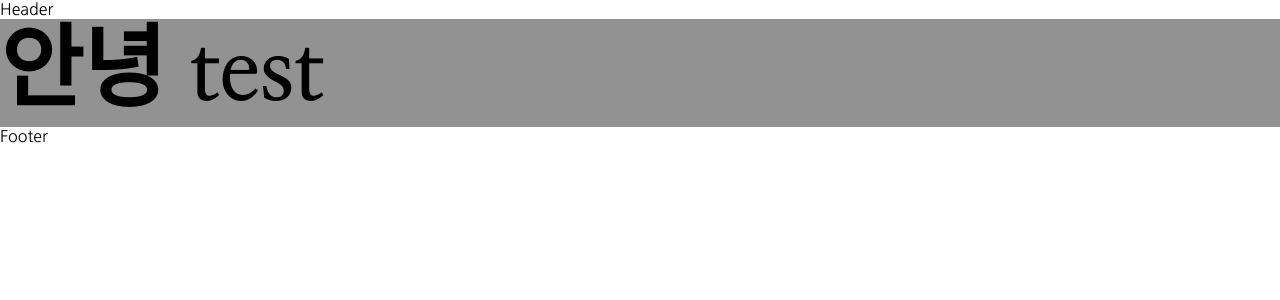
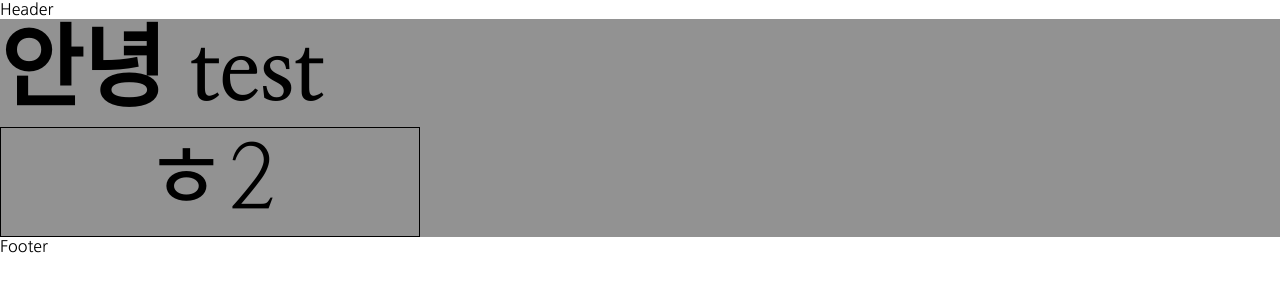
Before and after one commit to msun97/project-vancleef, a React (Vite) app: page / in a window 1280 px wide. Shown: the top 300 px of the page. Built offline with nearby package versions, Linux system fonts and the light colour scheme.

Commit message:
tailwind 우선순위 수정

```diff
--- a/package.json
+++ b/package.json
@@ -11,6 +11,7 @@
   },
   "dependencies": {
     "@reduxjs/toolkit": "^2.6.0",
+    "clsx": "^2.1.1",
     "react": "^19.0.0",
     "react-dom": "^19.0.0",
     "react-redux": "^9.2.0",
--- /dev/null
+++ b/src/components/button/index.jsx
@@ -0,0 +1,29 @@
+import clsx from 'clsx';
+
+const Button = ({
+  children,
+  variant = 'primary',
+  fullWidth = false,
+  icon,
+  className,
+  ...props
+}) => {
+  return (
+    <button
+      className={clsx(
+        'flex items-center justify-center font-medium transition-colors duration-200',
+        variant === 'primary' && 'bg-gray-100 text-white hover:bg-gray-80',
+        variant === 'secondary' &&
+          'bg-transparent text-gray-100 border hover:bg-gray-100 hover:text-white hover:border-0',
+        fullWidth && 'w-full',
+        className,
+      )}
+      {...props}
+    >
+      {icon && <span className="mr-2">{icon}</span>}
+      {children}
+    </button>
+  );
+};
+
+export default Button;
--- a/src/index.css
+++ b/src/index.css
@@ -1,57 +1,5 @@
 @import url('http://fonts.googleapis.com/earlyaccess/nanumgothic.css');
 @import url('http://fonts.googleapis.com/earlyaccess/nanummyeongjo.css');
-@import 'tailwindcss';
-@theme {
-  --color-primary-10: var(--primary-10);
-  --color-primary-20: var(--primary-20);
-  --color-primary-30: var(--primary-30);
-  --color-primary-40: var(--primary-40);
-  --color-primary-50: var(--primary-50);
-  --color-primary-60: var(--primary-60);
-  --color-primary-70: var(--primary-70);
-  --color-primary-80: var(--primary-80);
-  --color-primary-90: var(--primary-90);
-
-  --color-gray-0: var(--gray-0);
-  --color-gray-10: var(--gray-10);
-  --color-gray-20: var(--gray-20);
-  --color-gray-30: var(--gray-30);
-  --color-gray-40: var(--gray-40);
-  --color-gray-50: var(--gray-50);
-  --color-gray-60: var(--gray-60);
-  --color-gray-70: var(--gray-70);
-  --color-gray-80: var(--gray-80);
-  --color-gray-90: var(--gray-90);
-  --color-gray-100: var(--gray-100);
-
-  --font-primary: var(--font-primary);
-  --font-secondary: var(--font-secondary);
-
-  --text-title-xs: var(--font-title-xs);
-  --text-title-s: var(--font-title-s);
-  --text-title-m: var(--font-title-m);
-  --text-title-l: var(--font-title-l);
-  --text-title-xl: var(--font-title-xl);
-  --text-heading-m: var(--font-heading-m);
-  --text-content-xs: var(--font-content-xs);
-  --text-content-s: var(--font-content-s);
-  --text-content-m: var(--font-content-m);
-  --text-content-l: var(--font-content-l);
-  --text-content-xl: var(--font-content-xl);
-  --text-content-xxl: var(--font-content-xxl);
-  --text-content-xxxl: var(--font-content-xxxl);
-  --text-label-xs: var(--font-label-xs);
-  --text-label-s: var(--font-label-s);
-  --text-label-m: var(--font-label-m);
-  --text-label-l: var(--font-label-l);
-  --text-footer-s: var(--font-footer-s);
-  --text-footer-m: var(--font-footer-m);
-  --text-footer-l: var(--font-footer-l);
-
-  --font-weight-regular: 400;
-  --font-weight-bold: 700;
-  --font-weight-extrabold: 800;
-}
 
 :root {
   --background-color: #ffffff;
@@ -139,6 +87,7 @@
 }
 
 /* reset */
+@layer base {
   html,
   body,
   div,
@@ -243,7 +192,7 @@ body {
   }
   a {
     text-decoration: none;
-  color: var(--gray-0);
+    color: var(--gray-100);
   }
   ol,
   li {
@@ -271,7 +220,6 @@ button,
   textarea {
     font-family: inherit;
     border: 0;
-  background-color: transparent;
     &:focus {
       outline: none;
       box-shadow: none;
@@ -321,3 +269,57 @@ button {
     font-size: 0;
     line-height: 0;
   }
+}
+
+@import 'tailwindcss';
+@theme {
+  --color-primary-10: var(--primary-10);
+  --color-primary-20: var(--primary-20);
+  --color-primary-30: var(--primary-30);
+  --color-primary-40: var(--primary-40);
+  --color-primary-50: var(--primary-50);
+  --color-primary-60: var(--primary-60);
+  --color-primary-70: var(--primary-70);
+  --color-primary-80: var(--primary-80);
+  --color-primary-90: var(--primary-90);
+
+  --color-gray-0: var(--gray-0);
+  --color-gray-10: var(--gray-10);
+  --color-gray-20: var(--gray-20);
+  --color-gray-30: var(--gray-30);
+  --color-gray-40: var(--gray-40);
+  --color-gray-50: var(--gray-50);
+  --color-gray-60: var(--gray-60);
+  --color-gray-70: var(--gray-70);
+  --color-gray-80: var(--gray-80);
+  --color-gray-90: var(--gray-90);
+  --color-gray-100: var(--gray-100);
+
+  --font-primary: var(--font-primary);
+  --font-secondary: var(--font-secondary);
+
+  --text-title-xs: var(--font-title-xs);
+  --text-title-s: var(--font-title-s);
+  --text-title-m: var(--font-title-m);
+  --text-title-l: var(--font-title-l);
+  --text-title-xl: var(--font-title-xl);
+  --text-heading-m: var(--font-heading-m);
+  --text-content-xs: var(--font-content-xs);
+  --text-content-s: var(--font-content-s);
+  --text-content-m: var(--font-content-m);
+  --text-content-l: var(--font-content-l);
+  --text-content-xl: var(--font-content-xl);
+  --text-content-xxl: var(--font-content-xxl);
+  --text-content-xxxl: var(--font-content-xxxl);
+  --text-label-xs: var(--font-label-xs);
+  --text-label-s: var(--font-label-s);
+  --text-label-m: var(--font-label-m);
+  --text-label-l: var(--font-label-l);
+  --text-footer-s: var(--font-footer-s);
+  --text-footer-m: var(--font-footer-m);
+  --text-footer-l: var(--font-footer-l);
+
+  --font-weight-regular: 400;
+  --font-weight-bold: 700;
+  --font-weight-extrabold: 800;
+}
--- a/src/main.jsx
+++ b/src/main.jsx
@@ -10,5 +10,5 @@ ReactDOM.createRoot(document.getElementById('root')).render(
     <Provider store={store}>
       <App />
     </Provider>
-  </React.StrictMode>
+  </React.StrictMode>,
 );
--- a/src/pages/Home/index.jsx
+++ b/src/pages/Home/index.jsx
@@ -1,9 +1,13 @@
 import React from 'react';
+import Button from '../../components/button';
 
 const Home = () => {
   return (
     <div className="bg-gray-50 text-title-l font-secondary font-extrabold">
       안녕 test
+      <Button className="w-2xl" variant="secondary">
+        ㅎ2
+      </Button>
     </div>
   );
 };
```
Also changed, not shown: src/components/input/index.jsx (added), 1 other file (tests, documents, lock files or other folders). Lines whose indentation alone changed are shown as unchanged.
